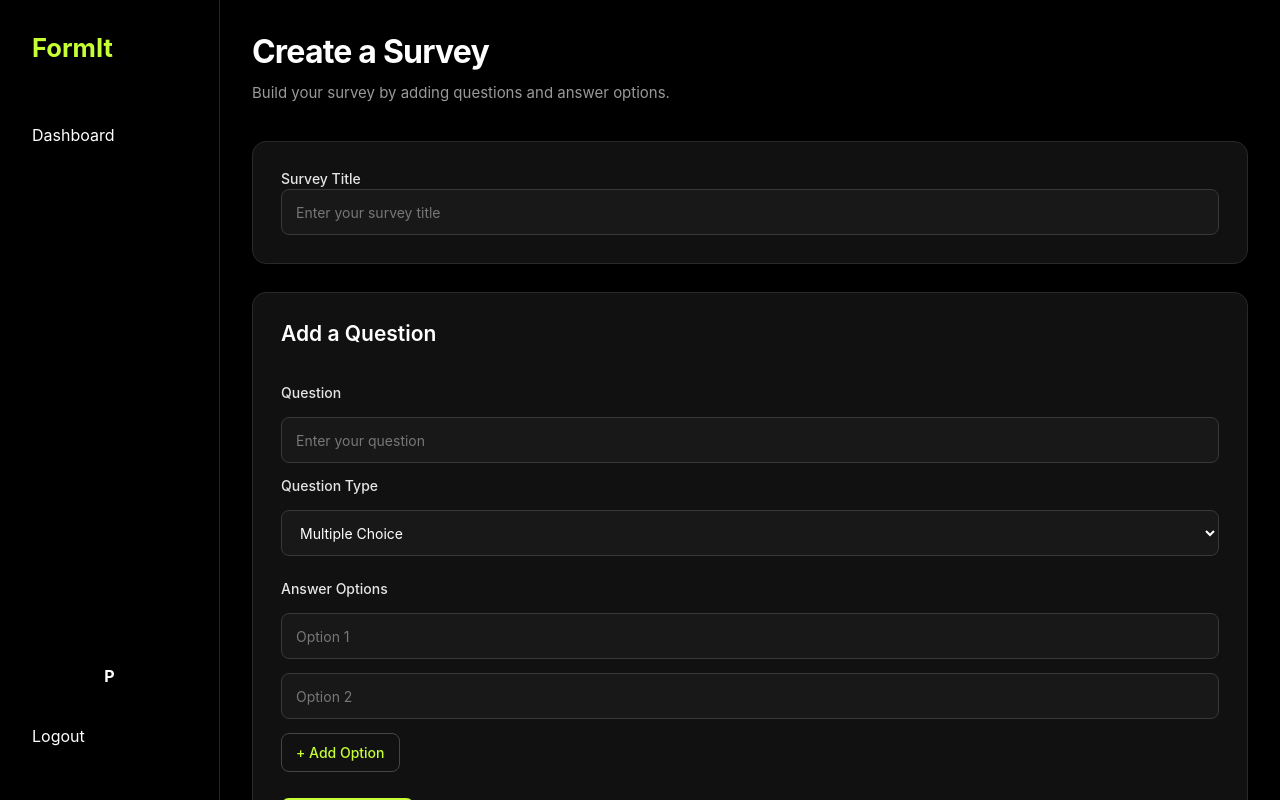
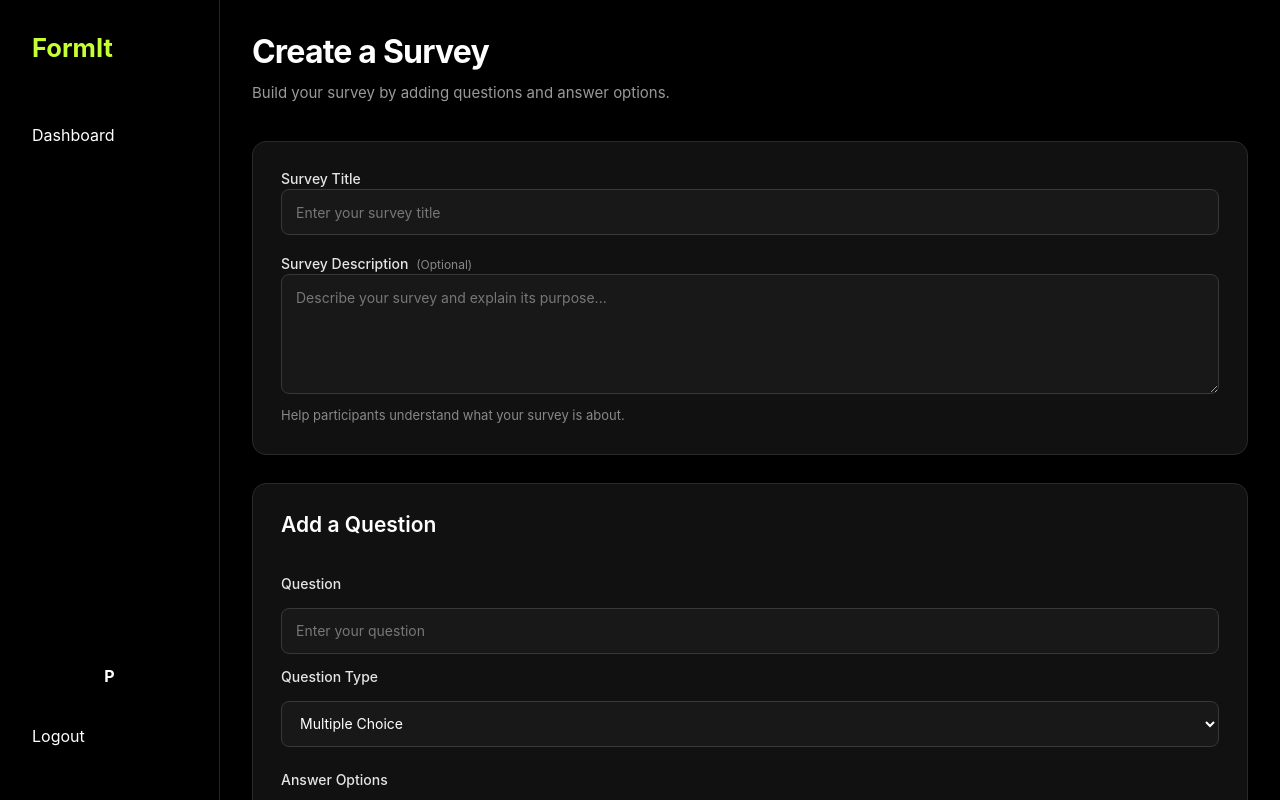
Before and after one commit to kalkidan404/survey_App, a React (Vite) app in the folder frontend/: page /surveys/create in a window 1280 px wide. Shown: the top 800 px of the page. Built offline with nearby package versions, Linux system fonts and the light colour scheme; no server answers.

Commit message:
changes for description

```diff
--- a/frontend/src/pages/createSurvey.jsx
+++ b/frontend/src/pages/createSurvey.jsx
@@ -1,16 +1,14 @@
-
-// template to put question in
-
 import { useState } from "react";
 import { useNavigate } from "react-router-dom";
 import { QuestionCard } from "../components/QuestionCard";
 import "./CreateSurvey.css";
-import "../components/sideSetting"
-import  SideSetting  from "../components/sideSetting";
+import SideSetting from "../components/sideSetting";
+
 function CreateSurvey() {
   const navigate = useNavigate();
 
   const [title, setTitle] = useState("");
+  const [description, setDescription] = useState("");
   const [questions, setQuestions] = useState([]);
   const [questionText, setQuestionText] = useState("");
   const [questionType, setQuestionType] = useState("MULTIPLE_CHOICE");
@@ -124,7 +122,10 @@ function CreateSurvey() {
           method: "POST",
           headers: { "Content-Type": "application/json" },
           credentials: "include",
-          body: JSON.stringify({ title: title.trim() }),
+          body: JSON.stringify({
+            title: title.trim(),
+            description: description.trim() || null,
+          }),
         }
       );
 
@@ -193,9 +194,11 @@ function CreateSurvey() {
 
   return (
     <main className="create-survey">
-      <SideSetting/>
+      <SideSetting />
+
       <header className="create-survey__header">
         <h1 className="create-survey__title">Create a Survey</h1>
+
         <p className="create-survey__description">
           Build your survey by adding questions and answer options.
         </p>
@@ -217,6 +220,27 @@ function CreateSurvey() {
           value={title}
           onChange={(event) => setTitle(event.target.value)}
         />
+
+        <label
+          htmlFor="survey-description"
+          className="create-survey__label"
+          style={{ marginTop: "20px" }}
+        >
+          Survey Description <span>(Optional)</span>
+        </label>
+
+        <textarea
+          id="survey-description"
+          className="create-survey__input create-survey__textarea"
+          placeholder="Describe your survey and explain its purpose..."
+          value={description}
+          onChange={(event) => setDescription(event.target.value)}
+          rows={4}
+        />
+
+        <p className="create-survey__description-hint">
+          Help participants understand what your survey is about.
+        </p>
       </section>
 
       <section className="create-survey__question-form">
```
